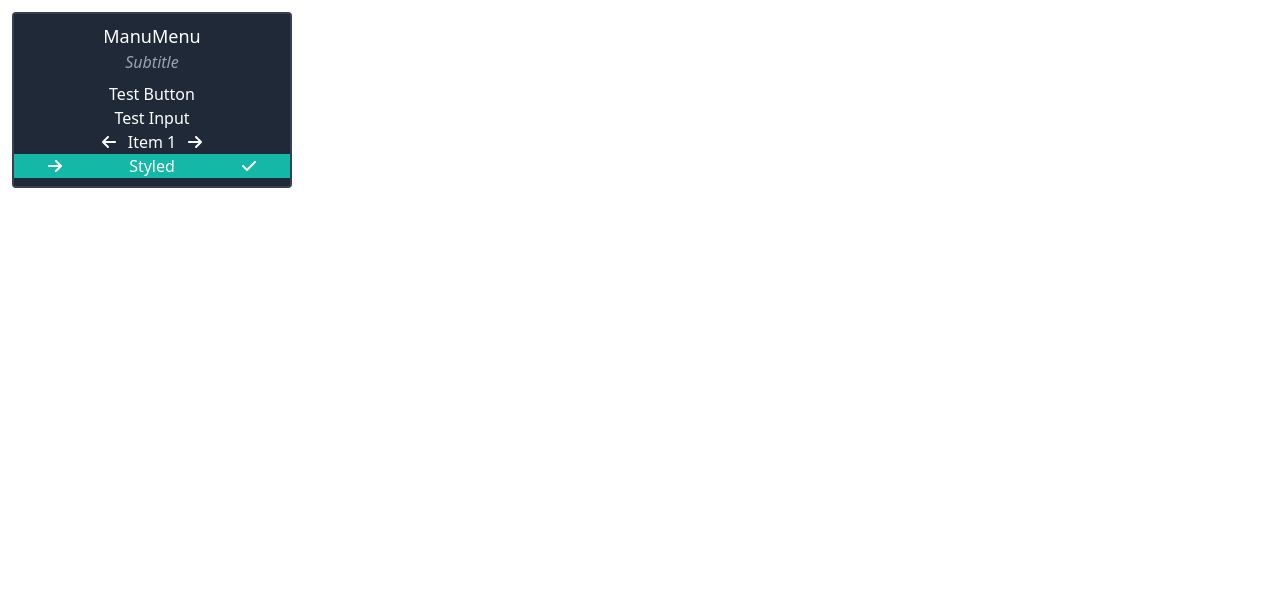
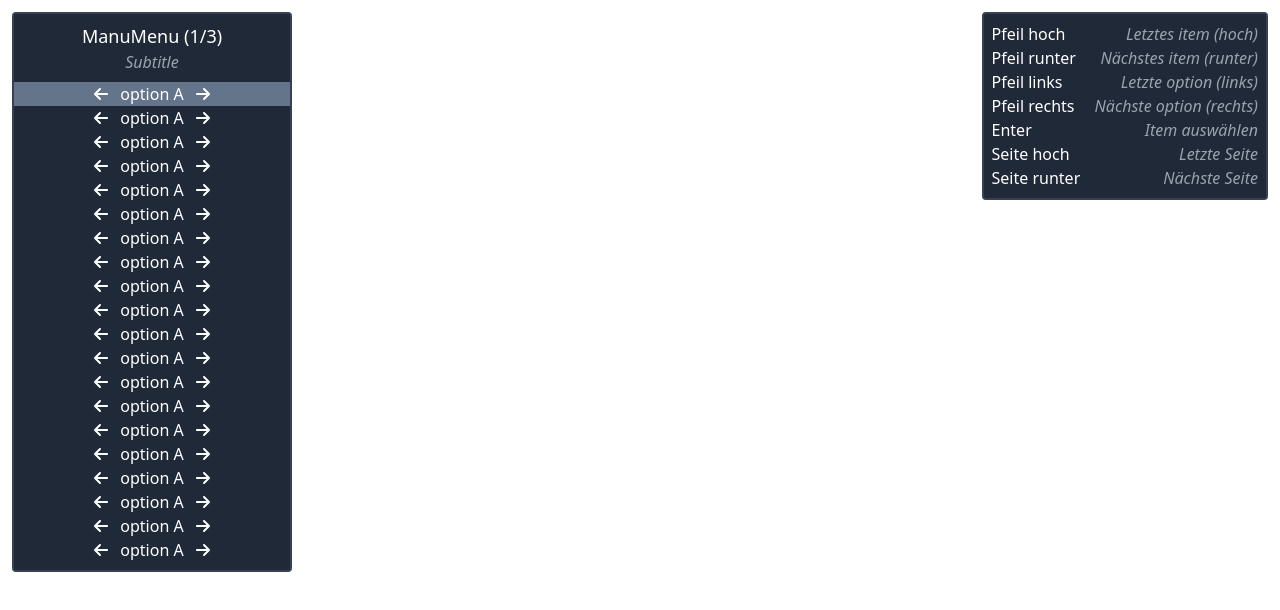
Before and after one commit to zManuu/manu-menu, a Vue app: page / in a window 1280 px wide. Shown: the top 610 px of the page. Built offline with nearby package versions, Linux system fonts and the light colour scheme.

Commit message:
menu stores selected item obj instead of index; pages; key tooltip window

```diff
--- a/src/App.vue
+++ b/src/App.vue
@@ -11,38 +11,18 @@ import { IMenu, IMenuController } from './components/Types'
 
 /**
  * ! Test Menu
+ * ! You can test here
  */
 const testMenu: IMenu = {
   title: 'ManuMenu',
   subtitle: 'Subtitle',
-  selectedIndex: 3,
-  highlightColor: '#14b8a6',
-  items: [
-    {
-      name: 'Test Button',
-      type: 'button'
-    },
-    {
-      name: 'Test Input',
-      type: 'input',
-      inputTitle: 'Whats your favourite color?'
-    },
-    {
-      name: 'Test Select',
+  items: [...Array(56).keys()].map((e: number) => {
+    return {
+      name: `Item ${e}`,
       type: 'select',
-      selectOptions: [
-        'Item 1',
-        'Item 2',
-        'Item 3'
-      ]
-    },
-    {
-      name: 'Styled',
-      type: 'button',
-      leftIcon: 'arrow-right',
-      rightIcon: 'check'
+      selectOptions: ['option A', 'option B', 'option C', 'option D']
     }
-  ]
+  })
 }
 
 export default defineComponent({
--- a/src/components/MenuController.vue
+++ b/src/components/MenuController.vue
@@ -17,12 +17,30 @@
   </div>
   <div
     v-else-if="menu && !selectedItem"
+  >
+    <div
+      class="fixed right-3 top-3 bg-gray-800 border-gray-700 border-2 rounded text-white select-none p-2"
+    >
+      <div
+        v-for="(item, index) in keyControls"
+        :key="index"
+        class="flex justify-between items-center gap-5"
+      >
+        <h1>{{ item.key }}</h1>
+        <h1
+          class="text-gray-400 italic"
+        >
+          {{ item.text }}
+        </h1>
+      </div>
+    </div>
+    <div
       class="fixed left-3 top-3 bg-gray-800 border-gray-700 border-2 rounded text-white w-[17.5rem] py-2 text-center select-none"
     >
       <h1
         class="text-lg"
       >
-      {{ menu.title }}
+        {{ getTitle() }}
       </h1>
       <h1
         v-if="menu.subtitle"
@@ -34,10 +52,10 @@
         class="flex flex-col mt-2"
       >
         <div
-        v-for="(item, index) in menu.items"
-        :key="index"
+          v-for="item in getVisibleItems()"
+          :key="item.id"
           class="flex flex-row justify-around items-center"
-        :style="getStyle(index)"
+          :style="getStyle(item)"
         >
           <icon
             v-if="item.leftIcon"
@@ -63,6 +81,7 @@
         </div>
       </div>
     </div>
+  </div>
 </template>
 <script lang="ts">
 
@@ -70,13 +89,16 @@ import { defineComponent } from 'vue'
 import { IMenu, IMenuItem } from './Types'
 
 const SELECT_EMIT = 'select'
+const MAX_ITEMS = 20
 
 const KEYS = {
   ArrowLeft: 37,
   ArrowRight: 39,
   ArrowUp: 38,
   ArrowDown: 40,
-  Enter: 13
+  Enter: 13,
+  PageUp: 33,
+  PageDown: 34
 }
 
 export default defineComponent({
@@ -84,7 +106,17 @@ export default defineComponent({
     return {
       menu: undefined as IMenu | undefined,
       selectedItem: undefined as IMenuItem | undefined,
-      input: undefined as string | undefined
+      input: undefined as string | undefined,
+      page: 0,
+      keyControls: [
+        { key: 'Pfeil hoch', text: 'Letztes item (hoch)' },
+        { key: 'Pfeil runter', text: 'Nächstes item (runter)' },
+        { key: 'Pfeil links', text: 'Letzte option (links)' },
+        { key: 'Pfeil rechts', text: 'Nächste option (rechts)' },
+        { key: 'Enter', text: 'Item auswählen' },
+        { key: 'Seite hoch', text: 'Letzte Seite' },
+        { key: 'Seite runter', text: 'Nächste Seite' }
+      ]
     }
   },
   mounted() {
@@ -106,7 +138,11 @@ export default defineComponent({
       this.menu = menu
 
       // set default options for select items
-      for (const item of menu.items) {
+      for (let i=0; i<this.menu.items.length; i++) {
+        const item = this.menu.items[i]
+
+        item.id = i
+
         if (item.type != 'select')
           continue
 
@@ -117,19 +153,46 @@ export default defineComponent({
 
         item.selectedOption = item.selectOptions[0]
       }
+
+      menu.selected = menu.items[0]
     },
-    getStyle(index: number) {
-      return this.menu?.selectedIndex == index
+    getPages() {
+      return !this.menu
+        ? 0
+        : Math.round(this.menu.items.length / MAX_ITEMS)
+    },
+    getTitle() {
+      return !this.menu
+        ? ''
+        : this.menu.items.length <= MAX_ITEMS
+          ? this.menu.title
+          : `${this.menu.title} (${this.page + 1}/${this.getPages()})`
+    },
+    getVisibleItems(): IMenuItem[] {
+      if (!this.menu
+        || this.menu.items.length == 0)
+        return []
+
+      if (this.menu.items.length <= MAX_ITEMS)
+        return this.menu.items
+
+      const r = [] as IMenuItem[]
+      for (let i=0; i<MAX_ITEMS; i++) {
+        const index = i + this.page * MAX_ITEMS
+        if (index >= this.menu.items.length)
+          break
+        r.push(this.menu.items[index])
+      }
+      return r
+    },
+    getStyle(item: IMenuItem) {
+      return this.menu?.selected == item
         ? `background: ${this.menu.highlightColor || '#64748b'};`
         : ''
     },
-    getCrntItem() {
-      if (!this.menu)
-        return undefined
-      return this.menu.items[this.menu.selectedIndex]
-    },
     handleKeyEvent(ev: KeyboardEvent | number) {
-      if (!this.menu)
+      if (!this.menu
+        || !this.menu.selected)
         return
 
       const keyCode = typeof ev == 'number'
@@ -138,7 +201,7 @@ export default defineComponent({
 
       // item won't be null due to check for menu
       // if there is a menu, there will always be a selected item
-      const item = this.getCrntItem() as NonNullable<IMenuItem>
+      const item = this.menu.selected as NonNullable<IMenuItem>
 
       switch (keyCode) {
         case KEYS.ArrowLeft: {
@@ -170,28 +233,56 @@ export default defineComponent({
           break
         }
         case KEYS.ArrowUp: {
-          if (this.menu.selectedIndex == 0)
+          const visibleItems = this.getVisibleItems()
+          const firstItemOnPage = visibleItems[0]
+
+          if (this.menu.selected == firstItemOnPage)
             break
 
-          this.menu.selectedIndex -= 1
+          this.menu.selected = visibleItems[visibleItems.indexOf(this.menu.selected) - 1]
           break
         }
         case KEYS.ArrowDown: {
-          if (this.menu.selectedIndex == this.menu.items.length - 1)
+          const visibleItems = this.getVisibleItems()
+          const lastItemOnPage = visibleItems[visibleItems.length - 1]
+
+          if (this.menu.selected == lastItemOnPage)
             break
 
-          this.menu.selectedIndex += 1
+          this.menu.selected = visibleItems[visibleItems.indexOf(this.menu.selected) + 1]
           break
         }
         case KEYS.Enter: {
-          this.handleSelect(this.menu.items[this.menu.selectedIndex])
+          this.handleSelect(this.menu.selected)
+          break
+        }
+        case KEYS.PageUp: {
+          if (this.getPages() < 2
+            || this.page == this.getPages() - 1)
+            return
+
+          this.page++
+          this.menu.selected = this.getVisibleItems()[0]
+          break
+        }
+        case KEYS.PageDown: {
+          if (this.getPages() < 2
+            || this.page == 0)
+            return
+
+          this.page--
+          this.menu.selected = this.getVisibleItems()[this.getVisibleItems().length - 1]
           break
         }
       }
     },
     emit(eventName: string, ...args: unknown[]) {
+      if ('alt' in window) {
         // @ts-expect-error alt isn't available in plain html types
         window.alt?.emit(eventName, ...args)
+      } else {
+        console.log(`[EMIT] ${eventName}: ${args.join(',')}`)
+      }
     },
     handleSelect(item: IMenuItem) {
       switch (item.type) {
@@ -217,6 +308,7 @@ export default defineComponent({
     handleInputSubmit() {
       this.emit(SELECT_EMIT, this.selectedItem?.name, this.input)
       this.selectedItem = undefined
+      this.input = undefined
     }
   },
 })
```
Also changed, not shown: src/components/Types.ts (+7 -2 lines). Lines whose indentation alone changed are shown as unchanged.
